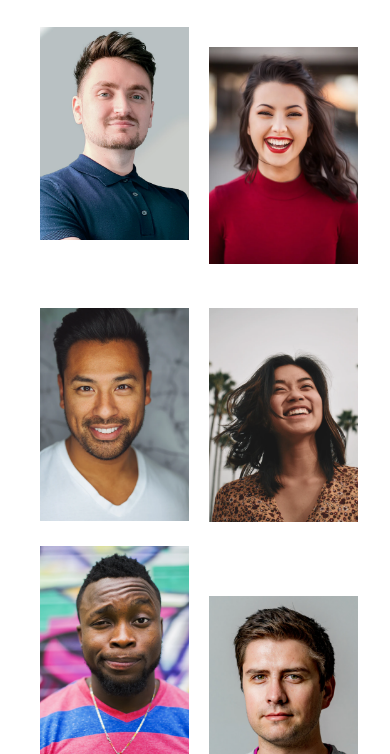
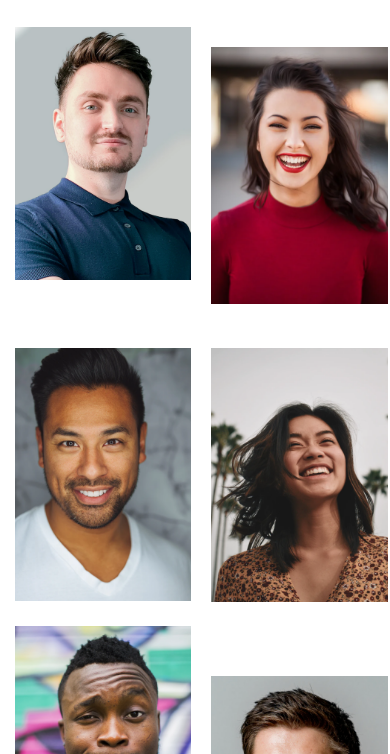
Before and after one commit to sharif-77/my-team-page, a plain HTML site: page index.html in a window 390 px wide. Shown: the part 162-916 px from the top of the page. Drawn offline with Linux system fonts and the light colour scheme.

Commit message:
again scrool issue fixed

```diff
--- a/index.css
+++ b/index.css
@@ -53,7 +53,7 @@
 @media screen and (max-width: 576px) {
   .image-collage {
     width: 100vw;
-    padding: 40px;
+    padding: 40px 15px;
   }
   .text-container {
     flex-direction: column;
@@ -66,7 +66,7 @@
   }
   .images-container {
     gap: 20px;
-    grid-template-columns: repeat(2, 48%);
+    grid-template-columns: repeat(2, 49%);
   }
   .image > img {
     width: 100%;
```
